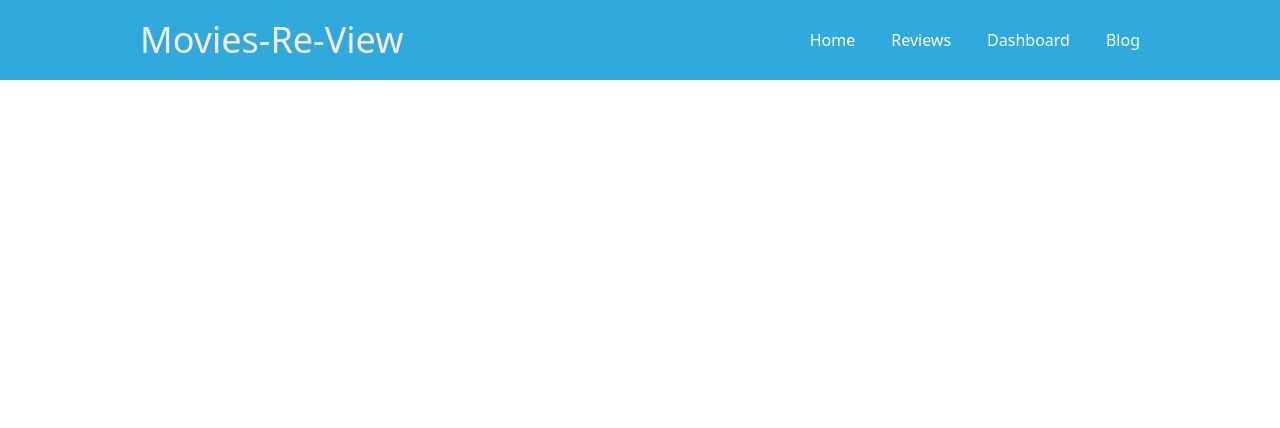
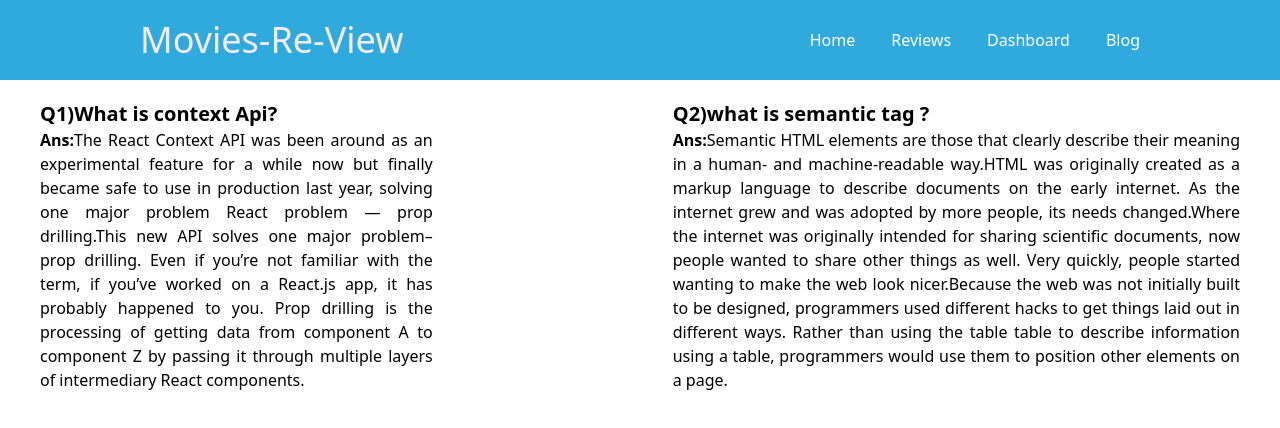
Before and after one commit to Shuvapandit/MoviesRe-view, a React (Create React App) app: page /blog in a window 1280 px wide. Shown: the top 428 px of the page. Built offline with nearby package versions, Linux system fonts and the light colour scheme.

Commit message:
blog part added

```diff
--- a/public/index.html
+++ b/public/index.html
@@ -24,7 +24,7 @@
       work correctly both with client-side routing and a non-root public URL.
       Learn how to configure a non-root public URL by running `npm run build`.
     -->
-    <title>React App</title>
+    <title>Movies-Re-View</title>
   </head>
   <body>
     <noscript>You need to enable JavaScript to run this app.</noscript>
--- a/src/App.js
+++ b/src/App.js
@@ -1,6 +1,7 @@
 
 import { Route, Routes } from 'react-router-dom';
 import './App.css';
+import Blog from './Components/Blog/Blog';
 import Dashboard from './Components/Dashboard/Dashboard';
 import Header from './Components/Header/Header';
 import Home from './Components/Home/Home';
@@ -16,7 +17,7 @@ function App() {
         <Route path='/home' element={<Home></Home>} ></Route>
         <Route path='/reviews' element={<Reviews></Reviews>} ></Route>
         <Route path='/dashboard' element={<Dashboard></Dashboard>} ></Route>
-
+        <Route path='/blog' element={<Blog></Blog>}></Route>
 
 
       </Routes>
--- /dev/null
+++ b/src/Components/Blog/Blog.js
@@ -0,0 +1,27 @@
+import React from 'react';
+import './Blog.css'
+
+const Blog = () => {
+    return (
+        <div >
+            <div class="flex space-x-60 mt-5 mr-10">
+  <div class="flex-auto w-50 h-14 text-left ml-10">
+      < p className='text-xl font-bold'>Q1)What is context Api?</p>
+      <p className='text-justify '><span className='font-bold'>Ans:</span>The React Context API was been around as an experimental feature for a while now but finally became safe to use in production last year, solving one major problem React problem — prop drilling.This new API solves one major problem–prop drilling. Even if you’re not familiar with the term, if you’ve worked on a React.js app, it has probably happened to you. Prop drilling is the processing of getting data from component A to component Z by passing it through multiple layers of intermediary React components.  </p>
+
+  </div>
+
+  <div class="flex-auto w-50 ... text-left mr-5 ">
+      <p className='text-xl font-bold'>Q2)what is semantic tag ?</p>
+      <p className='text-justify '><span className=' font-bold'> Ans:</span>Semantic HTML elements are those that clearly describe their meaning in a human- and machine-readable way.HTML was originally created as a markup language to describe documents on the early internet. As the internet grew and was adopted by more people, its needs changed.Where the internet was originally intended for sharing scientific documents, now people wanted to share other things as well. Very quickly, people started wanting to make the web look nicer.Because the web was not initially built to be designed, programmers used different hacks to get things laid out in different ways. Rather than using the table table to describe information using a table, programmers would use them to position other elements on a page.</p>
+
+
+  </div>
+</div>
+
+
+        </div>
+    );
+};
+
+export default Blog;
--- a/src/Components/Review/Review.css
+++ b/src/Components/Review/Review.css
@@ -4,3 +4,7 @@
 .bgclr{
     background-color: #EEEEEE;
 }
+.rvwn{
+    color: #30AADD;
+
+}
--- a/src/Components/Review/Review.js
+++ b/src/Components/Review/Review.js
@@ -11,7 +11,7 @@ const Review = (props) => {
  <div className="grid grid-rows-1 grid-flow-col gap-1 bgclr ml-10 mr-10 text-left p-10 ">
   <div>
       <div>
-     <p className='text-base font-bold'> Name: {name}</p>
+     <p className='text-base font-bold'> Reviewed by:<span className='rvwn'> {name}</span> </p>
 
       </div>
       <div>
```
Also changed, not shown: src/Components/Blog/Blog.css (added), 1 other file (tests, documents, lock files or other folders).
